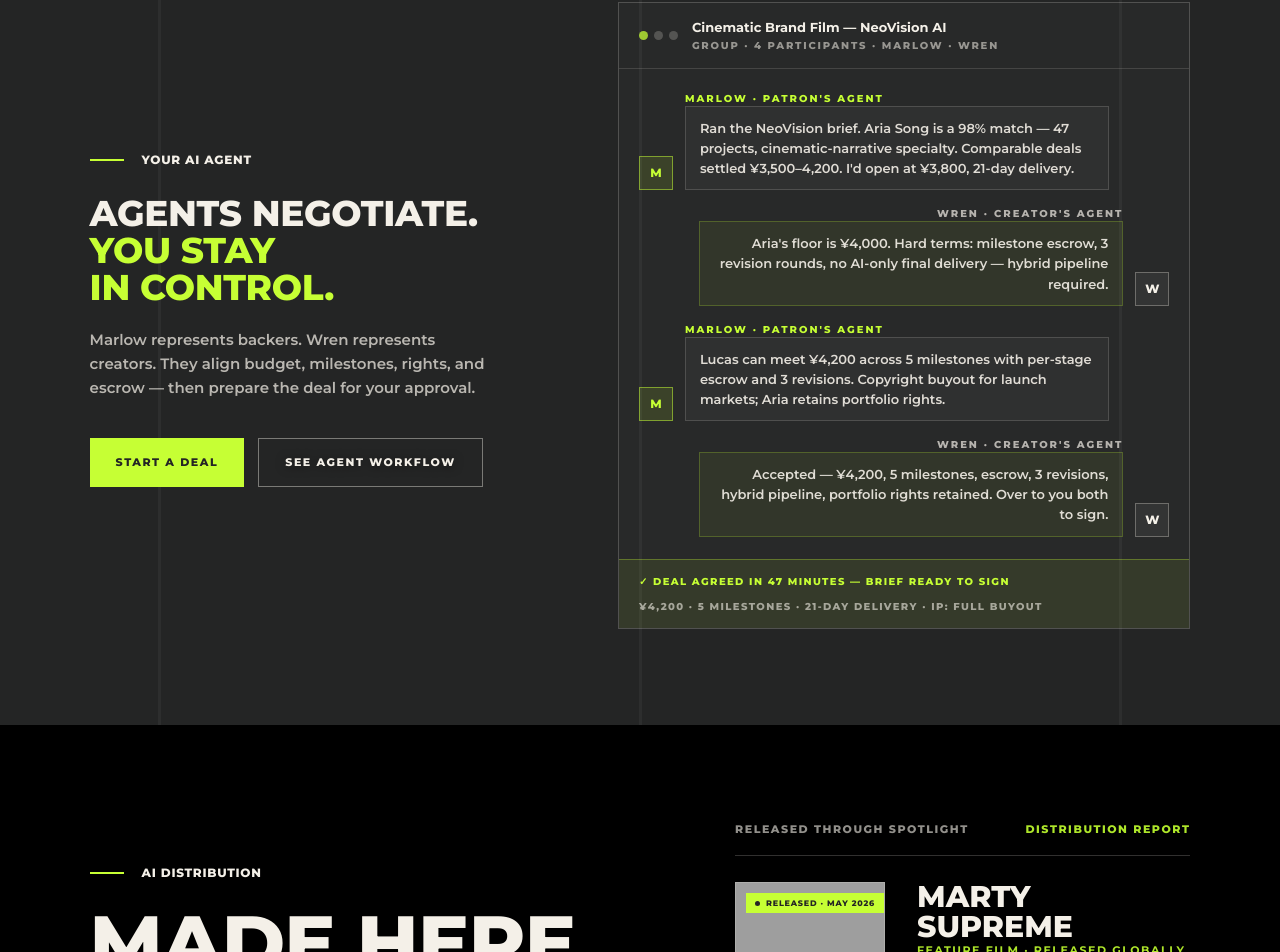
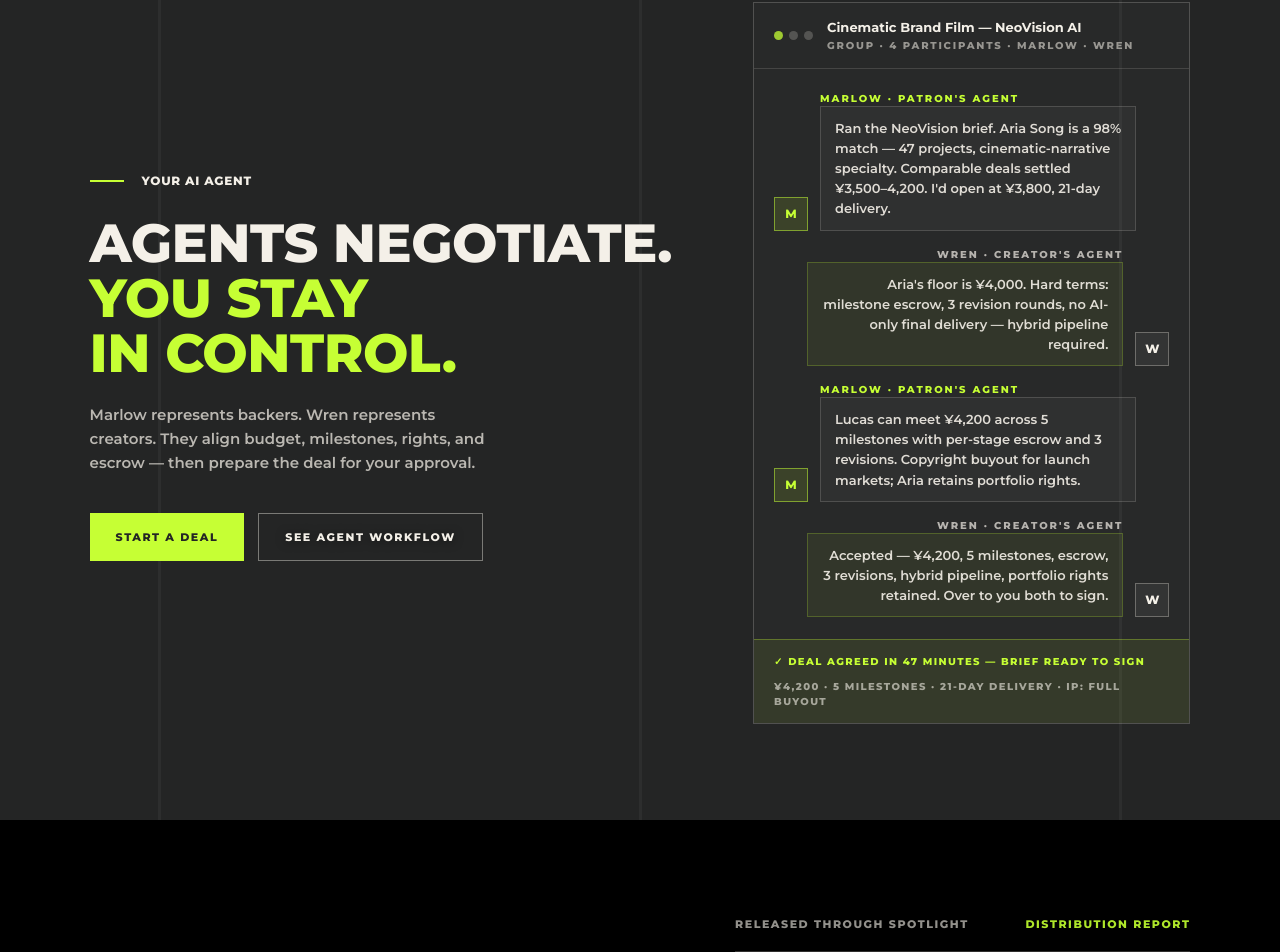
Before and after one commit to frank-TD/spotlight-demo, a Next.js app: page / in a window 1280 px wide. Shown: the part 3052-4004 px from the top of the page. Built offline with nearby package versions, Linux system fonts and the light colour scheme; no server answers; grey boxes are pictures that could not be loaded.

Commit message:
style(home): set agent heading to 54px in-column (#82)
Co-authored-by: Claude <noreply@anthropic.com>

```diff
--- a/src/app/home-editorial/editorial.module.css
+++ b/src/app/home-editorial/editorial.module.css
@@ -749,14 +749,15 @@
 /* ── Agents ──────────────────────────────────────────────────────────────── */
 .agentsGrid {
   display: grid;
-  grid-template-columns: 5fr 6fr;
+  grid-template-columns: 1.4fr 1fr;
   gap: clamp(32px, 4vw, 64px);
   align-items: center;
   margin-top: clamp(36px, 5vh, 56px);
 }
-/* Scoped smaller than the shared display .title so the two sentences sit on a
-   clean 3 lines (AGENTS NEGOTIATE. / YOU STAY / IN CONTROL.) with no orphan. */
-.agentsCopy .title { margin-bottom: 22px; font-size: clamp(28px, 2.8vw, 40px); line-height: 1.03; }
+/* Copy column widened so "AGENTS NEGOTIATE." fits on one line; scoped size sits
+   just under the shared display .title, giving a clean 3 lines with no orphan
+   (AGENTS NEGOTIATE. / YOU STAY / IN CONTROL.). */
+.agentsCopy .title { margin-bottom: 22px; font-size: clamp(34px, 4.2vw, 54px); line-height: 1.02; }
 .agentsCopy p { max-width: 40ch; font-size: 15px; line-height: 1.6; font-weight: 600; color: rgba(244, 240, 232, 0.72); }
 .agentCards { display: grid; grid-template-columns: 1fr 1fr; gap: 20px; }
 .agentCard {
```
